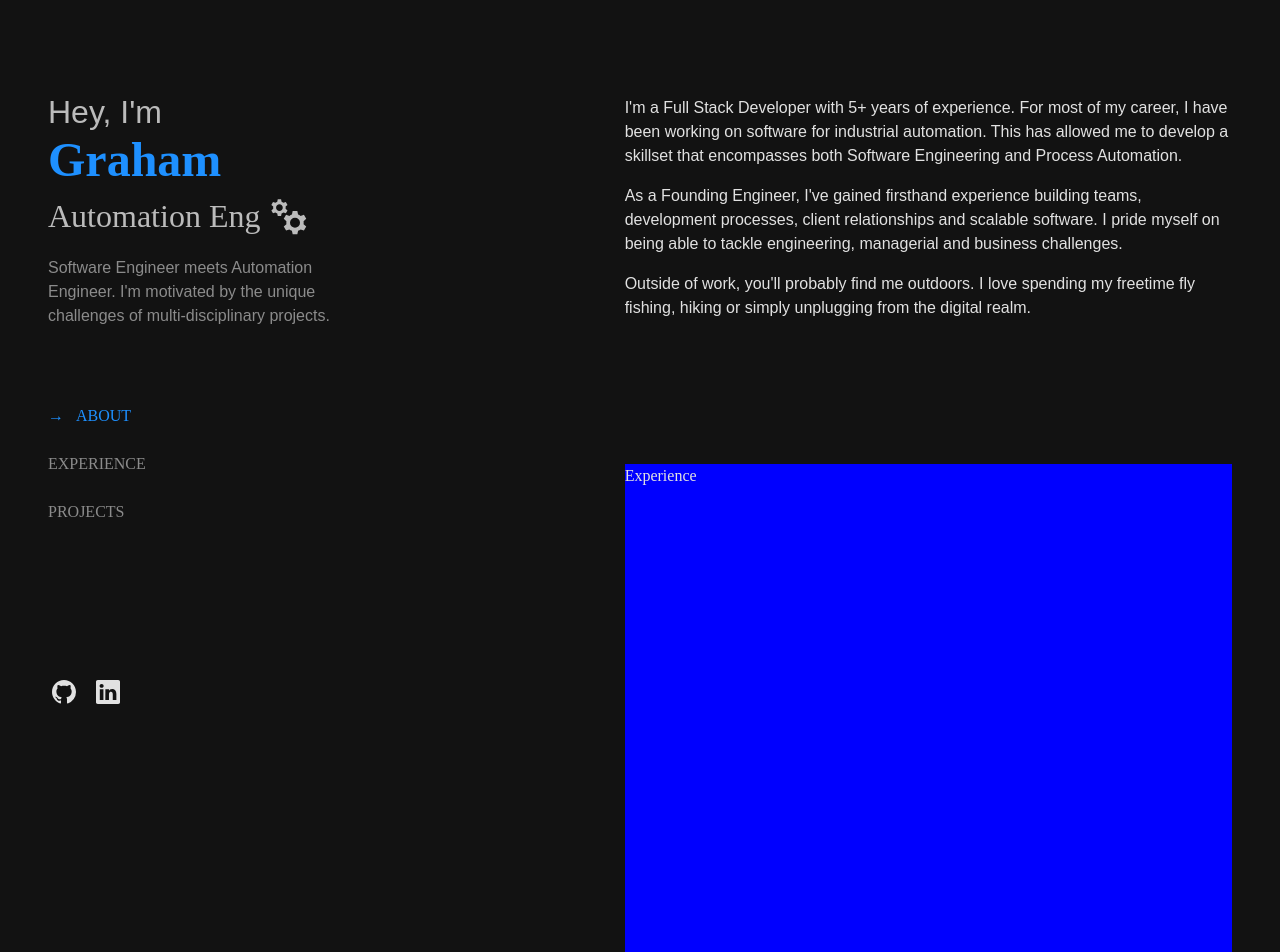
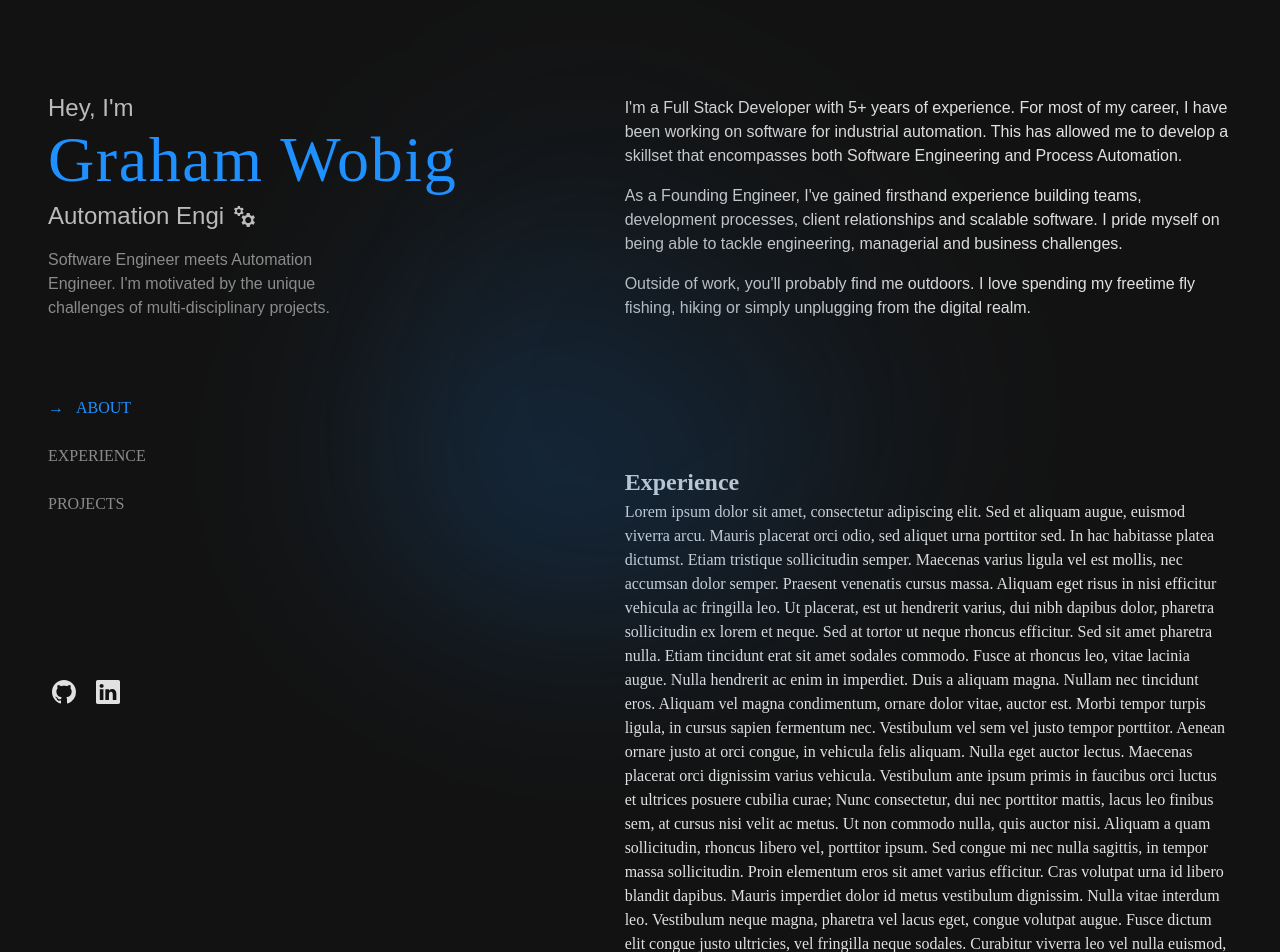
Before and after one commit to grahamwobig/mysite, a React (Vite) app: page / in a window 1280 px wide. Shown: the top 952 px of the page. Built offline with nearby package versions, Linux system fonts and the light colour scheme.

Commit message:
finished homepage styling

```diff
--- a/src/App.tsx
+++ b/src/App.tsx
@@ -1,22 +1,30 @@
 import React from "react";
 import Header from "./components/Header";
 import "./styles/Navbar.css";
-//import Landing from "./components/Landing";
 import About from "./components/About";
 import Background from "./components/Background";
 import "./styles/App.css";
 
-function Page({ color, text, id }: { color: string, text: string, id: string }) {
+function Page({ text, id }: { text: string, id: string }) {
   return (
     <section
       id={id}
       style={{
-        backgroundColor: color,
-        paddingTop: 'var(--navbar-height)',
-        width: '100%',
-        height: '100%',
-      }}
-    > {text} </section>
+        width: '100%'
+      }}>
+      <h1>{text}</h1>
+      <p>
+        Lorem ipsum dolor sit amet, consectetur adipiscing elit. Sed et aliquam augue, euismod viverra arcu. Mauris placerat orci odio, sed aliquet urna porttitor sed. In hac habitasse platea dictumst. Etiam tristique sollicitudin semper. Maecenas varius ligula vel est mollis, nec accumsan dolor semper. Praesent venenatis cursus massa. Aliquam eget risus in nisi efficitur vehicula ac fringilla leo. Ut placerat, est ut hendrerit varius, dui nibh dapibus dolor, pharetra sollicitudin ex lorem et neque. Sed at tortor ut neque rhoncus efficitur.
+
+        Sed sit amet pharetra nulla. Etiam tincidunt erat sit amet sodales commodo. Fusce at rhoncus leo, vitae lacinia augue. Nulla hendrerit ac enim in imperdiet. Duis a aliquam magna. Nullam nec tincidunt eros. Aliquam vel magna condimentum, ornare dolor vitae, auctor est. Morbi tempor turpis ligula, in cursus sapien fermentum nec. Vestibulum vel sem vel justo tempor porttitor. Aenean ornare justo at orci congue, in vehicula felis aliquam. Nulla eget auctor lectus.
+
+        Maecenas placerat orci dignissim varius vehicula. Vestibulum ante ipsum primis in faucibus orci luctus et ultrices posuere cubilia curae; Nunc consectetur, dui nec porttitor mattis, lacus leo finibus sem, at cursus nisi velit ac metus. Ut non commodo nulla, quis auctor nisi. Aliquam a quam sollicitudin, rhoncus libero vel, porttitor ipsum. Sed congue mi nec nulla sagittis, in tempor massa sollicitudin. Proin elementum eros sit amet varius efficitur. Cras volutpat urna id libero blandit dapibus. Mauris imperdiet dolor id metus vestibulum dignissim.
+
+        Nulla vitae interdum leo. Vestibulum neque magna, pharetra vel lacus eget, congue volutpat augue. Fusce dictum elit congue justo ultricies, vel fringilla neque sodales. Curabitur viverra leo vel nulla euismod, eget congue elit dapibus. Curabitur in leo a magna pretium accumsan non eget turpis. Proin sapien neque, tempor sed eros quis, fringilla sodales metus. Donec vitae semper nisl. Nullam volutpat bibendum magna, nec lacinia turpis blandit sed. Suspendisse euismod nisi in justo feugiat hendrerit. Nunc rhoncus ante et bibendum vestibulum. Curabitur pulvinar laoreet mauris, vestibulum dapibus risus faucibus eget. Suspendisse quis viverra lectus. Integer eget ipsum in mauris gravida vehicula sit amet nec mi.
+
+        Duis a felis consectetur, facilisis nulla eget, suscipit libero. In hac habitasse platea dictumst. Nullam condimentum interdum elit, ut blandit odio dignissim non. Pellentesque porttitor porta posuere. Donec at libero in diam rhoncus placerat accumsan at ligula. Praesent in turpis enim. Proin eu mauris quis velit aliquam ultrices et eget turpis. Nulla ullamcorper, nisl ac laoreet sollicitudin, sem tortor volutpat risus, non fringilla purus ipsum sit amet mauris. Nam ultricies nec leo in elementum.
+      </p>
+    </section>
   );
 }
 
@@ -24,15 +32,15 @@ function App() {
   return (
     <div className="app">
       {/* Should just contain background and container for content */}
-      {/* <Background/> */}
+      <Background/>
       <div className="app-container">
         {/* Should contain the div with L and R */}
         <div className="app-split">
           <Header/>
           <main className="app-content">
             <About/>
-            <Page color="blue" text="Experience" id="experience"/>
-            <Page color="navy" text="Pojects" id="projects"/>
+            <Page text="Experience" id="experience"/>
+            <Page text="Pojects" id="projects"/>
           </main>
         </div>
       </div>
--- a/src/components/Header.tsx
+++ b/src/components/Header.tsx
@@ -6,9 +6,9 @@ import FadingTypewriter from './FadingTypewriter';
 function Header() {
     return (
         <header className="header">
-            <div>
+            <div className="header-content">
                 <p className="header-greeting">Hey, I'm</p  >
-                <h1 className="header-name">Graham</h1>
+                <h1 className="header-name">Graham Wobig</h1>
                 <div className="header-typewriter">
                     <FadingTypewriter strings={[
                         "Full Stack Developer",
--- a/src/components/Navbar.tsx
+++ b/src/components/Navbar.tsx
@@ -3,11 +3,11 @@ import { useEffect, useState } from "react";
 
 function Navbar() {
     //store active section
-    const [activeSection, setActiveSection] = useState("about");
+    const [activeSection, setActiveSection] = useState("");
 
-    //set the threshold for visibility to 70%
+    //set the threshold for section visibility to 80%
     const observerOpts = {
-        threshold: 0.7
+        threshold: 0.8
     };
 
     //use intersection observer to figure out which section is in view
--- a/src/main.css
+++ b/src/main.css
@@ -54,9 +54,9 @@ h1, h2, h3, h4, h5, h6 {
 /*
   10. Create a root stacking context
 */
-#root, #__next {
+/* #root, #__next {
   isolation: isolate;
-}
+} */
 
 /* global settings */
 /* setup the background color and default text color */
--- a/src/styles/App.css
+++ b/src/styles/App.css
@@ -1,19 +1,14 @@
 @import url('colors.css');
 
 .app {
-    display: block;
     position: relative;
-    width: 100%;
-    height: 100%;
 }
 
 .app-container {
     min-height: 100vh;
-    width: 100%;
     max-width: 1280px;
     margin: 0 auto;
     padding: 0 3rem;
-    display: block;
     /* z-index: 1; */
     /* TODO: add support for mobile */
         /* medium screen
@@ -33,7 +28,6 @@
     justify-content: space-between;
     gap: 1rem;
     width: 100%;
-    height: 100%;
 }
 
 .app-content {
--- a/src/styles/Background.css
+++ b/src/styles/Background.css
@@ -1,15 +1,16 @@
 @import url('colors.css');
 
 .background {
-    position: absolute;
-    z-index: 0;
+    position: fixed;
+    top: 0;
+    left: 0;
     width: 100%;
-    height: 100%;
+    height: 100vh;
     display: flex;
-    place-content: center start;
+    place-content: center center;
     align-items: center;
+    background-color: transparent;
     overflow: hidden;
-    background-color: transparent;
 }
 
 .background-gradient {
@@ -20,7 +21,7 @@
     width: var(--gradient-size);
     height: var(--gradient-size);
     filter: blur(calc(var(--gradient-size) / 5));
-    background-image: linear-gradient(var(--background-color), var(--secondary-accent-color));
+    background-image: linear-gradient(var(--gradient-color-one), var(--gradient-color-two));
     animation: rotate var(--speed) var(--easing) alternate infinite;
     border-radius: 30% 70% 70% 30% / 30% 30% 70% 70%;
 }
--- a/src/styles/FadingTypewriter.css
+++ b/src/styles/FadingTypewriter.css
@@ -19,8 +19,8 @@
 .typewriter-icon {
     margin-left: 0.5rem;
     opacity: 100%;
-    height: 40px;
-    width: 40px;
+    height: var(--font-sz-sm);
+    width: var(--font-sz-sm);
     fill: var(--text-color-secondary);
     transition-duration: 300ms;
 }
--- a/src/styles/Header.css
+++ b/src/styles/Header.css
@@ -3,9 +3,7 @@
 
 
 .header {
-    align-self: flex-start;
     position: sticky;
-    height: 100vh;
     max-height: 100vh;
     width: 48%;
     top: 0;
@@ -19,7 +17,7 @@
 
 .header-greeting {
     font-family: var(--font-body);
-    font-size: var(--font-sz-md);
+    font-size: var(--font-sz-sm);
     color: var(--text-color-primary);
     line-height: 1;
     margin-bottom: 0.5rem;
@@ -27,7 +25,9 @@
 
 .header-name {
     font-family: var(--font-accent);
-    font-size: var(--font-sz-lg);
+    font-size: var(--font-sz-xl);
+    font-weight: 100;
+    letter-spacing: 0.1rem;
     color: var(--secondary-accent-color);
     line-height: 1;
     margin-bottom: 0.75rem;
@@ -35,7 +35,9 @@
 
 .header-typewriter {
     line-height: 1;
-    min-height: var(--font-sz-lg);
+    min-height: var(--font-sz-md);
+    font-size: var(--font-sz-sm);
+    font-family: var(--font-body);
 }
 
 .header-blurb {
--- a/src/styles/colors.css
+++ b/src/styles/colors.css
@@ -9,4 +9,6 @@
     --text-color-front: #e1e1e1;
     --text-color-secondary: #bbbbbb;
     --text-color-third: #8b8b8b;
+    --gradient-color-one: #1212123f;
+    --gradient-color-two: #1e8fff3f;
 }
--- a/src/styles/fonts.css
+++ b/src/styles/fonts.css
@@ -1,6 +1,7 @@
 :root {
     --font-body: 'Montserrat-Variable', sans-serif;
     --font-accent: 'Lora-Variable', serif;
+    --font-sz-xl: 4rem;
     --font-sz-lg: 3rem;
     --font-sz-md: 2rem;
     --font-sz-sm: 1.5rem;
```
